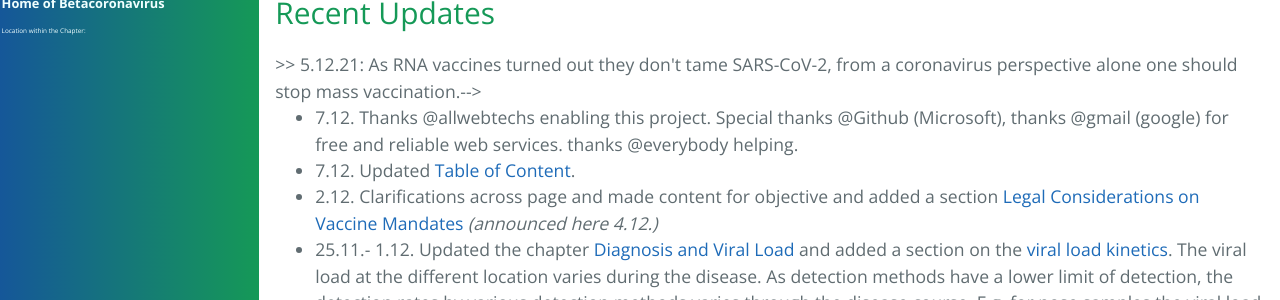
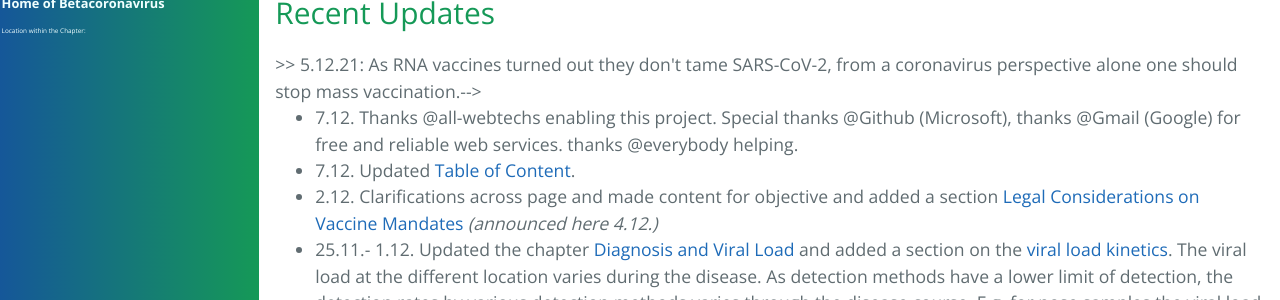
Before and after one commit to forestgrape/coronavirus, a Jekyll site: the page built from index.md, in a window 1280 px wide and 900 px high, scrolled down 2546 px. Shown: the part 155-455 px from the top of the window. Built offline with Jekyll 4.4.1, drawn with Linux system fonts in a browser that asks for light colours; our own code applies the rules of GitHub Pages for plain Markdown files.

Commit message:
Spelling

```diff
--- a/index.md
+++ b/index.md
@@ -73,7 +73,7 @@
 
 ### Recent Updates
 <!-->>> 5.12.21: As RNA vaccines turned out they don't tame SARS-CoV-2, from a coronavirus perspective alone one should stop mass vaccination.-->
-- 7.12. Thanks @allwebtechs  enabling this project. Special thanks @Github (Microsoft), thanks @gmail (google) for free and reliable web services. thanks @everybody helping.
+- 7.12. Thanks @all-webtechs  enabling this project. Special thanks @Github (Microsoft), thanks @Gmail (Google) for free and reliable web services. thanks @everybody helping.
 - 7.12. Updated [Table of Content](#content).
 - 2.12. Clarifications across page and made content for objective and added a section [Legal Considerations on Vaccine Mandates](./7_social/individual_measures.md) *(announced here 4.12.)*
 - 25.11.- 1.12. Updated the chapter [Diagnosis and Viral Load](./3_medical/diagnosis_and_viral_load.md) and added a section on the [viral load kinetics](./3_medical/diagnosis_and_viral_load.md#viral-load-kinetics). The viral load at the different location varies during the disease. As detection methods have a lower limit of detection, the detection rates by various detection methods varies through the disease course. E.g. for nose samples the viral load usually peak around symptom onset  and accordingly the detection rate is high at this time point, often above 90%. NPS samples taken before the viral load peak or after, or taken from asymptomatic cases where the viral loads tends to be lower the detection decreases.
```
